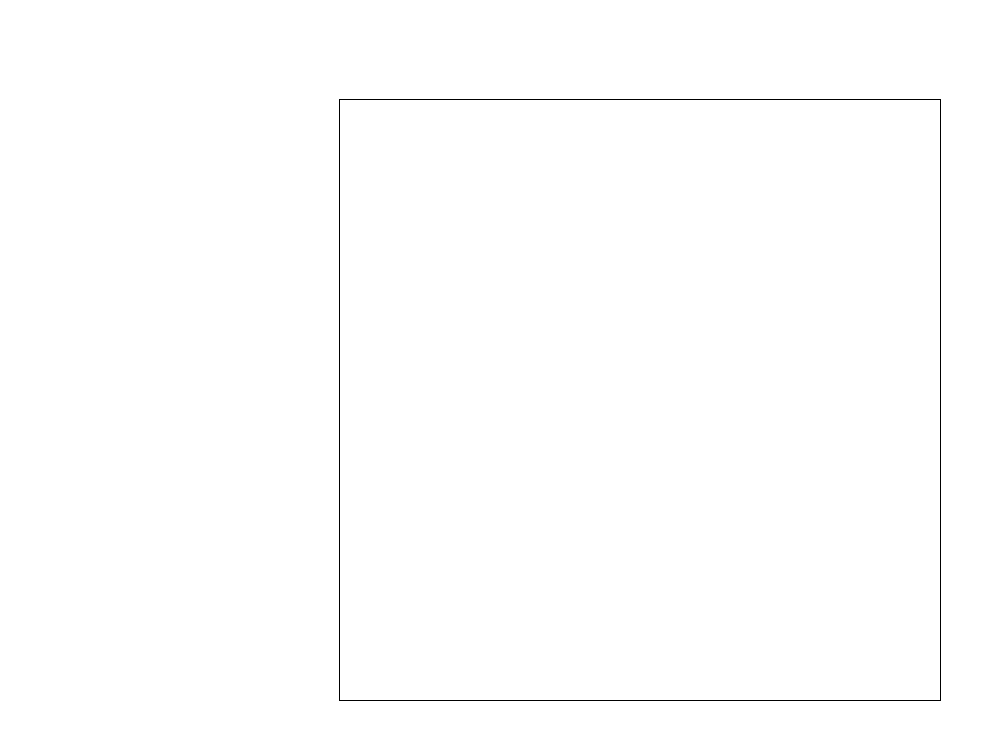
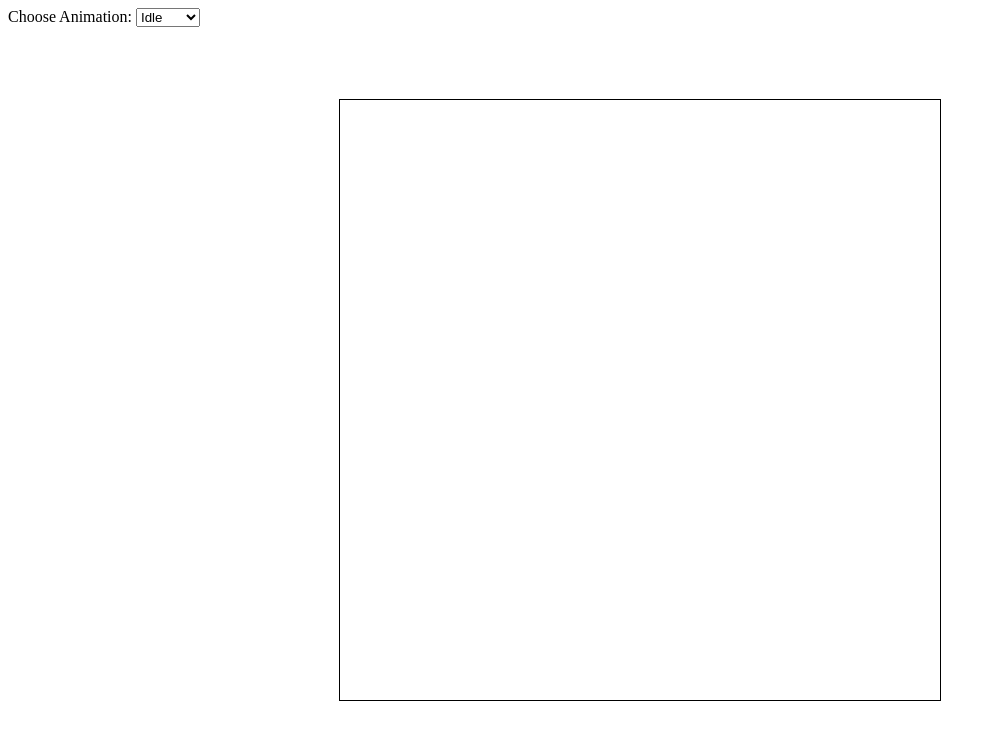
Before and after one commit to hanbit10/Game-Developement, a plain HTML site: page index.html in a window 1280 px wide. Shown: the whole page, without its empty margins (0-996 px from the left). Drawn offline with Linux system fonts and the light colour scheme.

Commit message:
HTML: update

```diff
--- a/index.html
+++ b/index.html
@@ -8,6 +8,21 @@
   </head>
   <body>
     <canvas id="canvas1" class="canvas1"></canvas>
+    <div class="controls">
+      <label for="animations">Choose Animation:</label>
+      <select name="animation" id="animations">
+        <option value="idle">Idle</option>
+        <option value="jump">Jump</option>
+        <option value="fall">Fall</option>
+        <option value="run">Run</option>
+        <option value="dizzy">Dizzy</option>
+        <option value="sit">Sit</option>
+        <option value="roll">Roll</option>
+        <option value="bite">Bite</option>
+        <option value="ko">KO</option>
+        <option value="getHit">Get Hit</option>
+      </select>
+    </div>
     <script src="./script.js"></script>
   </body>
 </html>
--- a/script.js
+++ b/script.js
@@ -18,6 +18,8 @@ const spriteAnimations = [
   // "jump" = {},
   // "run" = {},
 ];
+
+let playerState = "run";
 const animationStates = [
   {
     name: "idle",
@@ -78,9 +80,9 @@ function animate() {
   ctx.clearRect(0, 0, CANVAS_WIDTH, CANVAS_HEIGHT);
   // ctx.fillRect(50, 50, 100, 100);
   // ctx.drawImage(image, sx, sy, sw, sh, dx, dy, dw, dh);
-  let position = Math.floor(gameFrame / staggerFrames) % spriteAnimations["jump"].loc.length;
+  let position = Math.floor(gameFrame / staggerFrames) % spriteAnimations[playerState].loc.length;
   let frameX = spriteWidth * position;
-  let frameY = spriteAnimations["jump"].loc[position].y;
+  let frameY = spriteAnimations[playerState].loc[position].y;
   ctx.drawImage(playerImage, frameX, frameY, spriteWidth, spriteHeight, 0, 0, spriteWidth, spriteHeight);
 
   if (gameFrame % staggerFrames == 0) {
```
